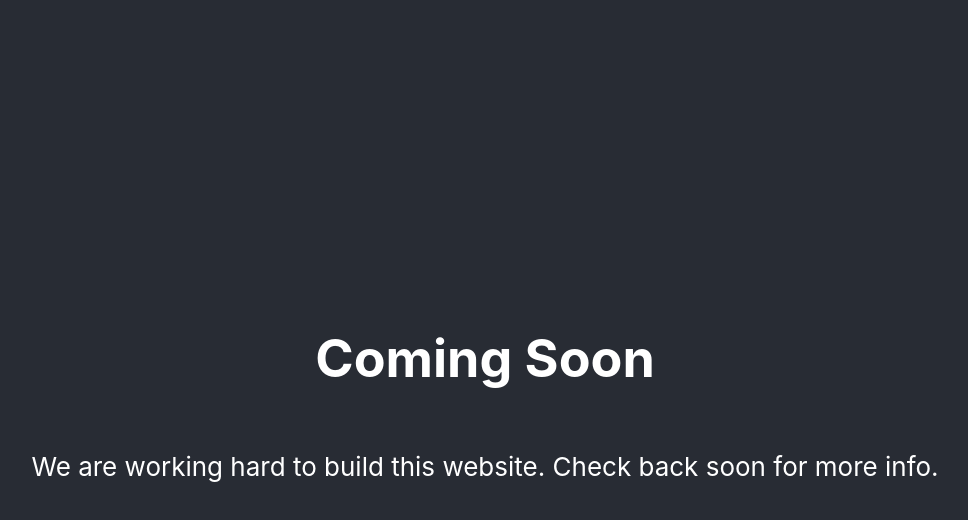
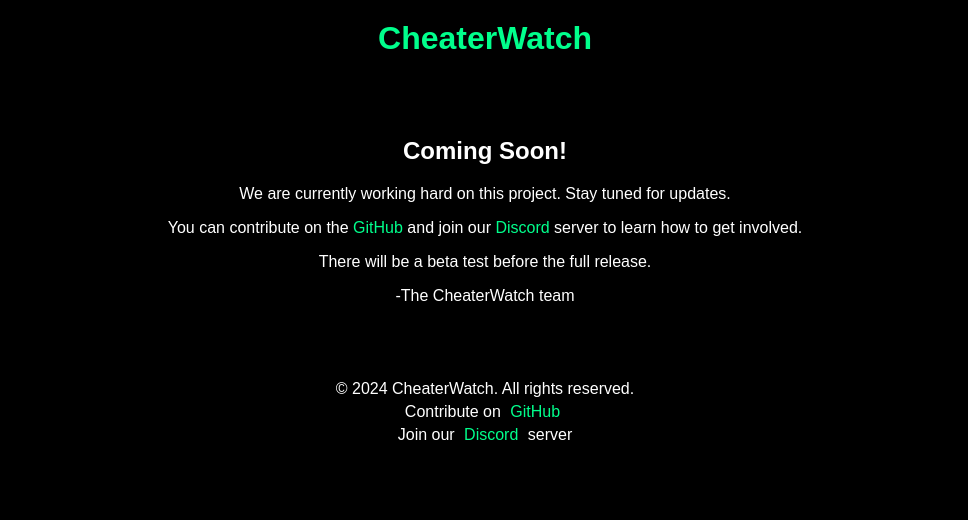
Before and after one commit to KingCharlesVI/cheaterwatch-coming-soon, a React (Create React App) app in the folder cheaterwatch-coming-soon/: page / in a window 1280 px wide. Shown: the top 520 px of the page, without its empty margins (155-1123 px from the left). Built offline with nearby package versions, Linux system fonts and the light colour scheme.

Commit message:
Update
- New coming soon page

```diff
--- a/cheaterwatch-coming-soon/src/App.css
+++ b/cheaterwatch-coming-soon/src/App.css
@@ -1,38 +1,80 @@
-.App {
+/* App.css */
+
+/* Global Styles */
+body {
+  margin: 0;
+  padding: 0;
+  font-family: 'Poppins', sans-serif;
+  background-color: #000000;
+  color: #ffffff;
+  display: flex;
+  flex-direction: column;
+  min-height: 100vh;
+}
+
+a {
+  color: #00ff8c;
+  text-decoration: none;
+}
+
+a:hover {
+  text-decoration: underline;
+}
+
+/* Header Styles */
+.header {
+  background-color: #000000;
+  padding: 20px;
   text-align: center;
 }
 
-.App-logo {
-  height: 40vmin;
-  pointer-events: none;
+.header h1 {
+  margin: 0;
+  font-size: 2rem;
+  color: #00ff8c; /* Green color */
 }
 
-@media (prefers-reduced-motion: no-preference) {
-  .App-logo {
-    animation: App-logo-spin infinite 20s linear;
+/* Main Content Styles */
+.main-content {
+  max-width: 800px;
+  margin: 20px auto;
+  padding: 20px;
+  text-align: center;
+}
+
+.main-content h2 {
+  font-size: 1.5rem;
+  margin-bottom: 20px;
+}
+
+.main-content p {
+  font-size: 1rem;
+  margin-bottom: 10px;
+}
+
+/* Footer Styles */
+.footer {
+  background-color: #000000;
+  padding: 20px;
+  text-align: center;
+  margin-top: auto; /* Stick to bottom */
+}
+
+.footer p {
+  margin: 5px 0;
+}
+
+.footer a {
+  margin: 0 5px;
+}
+
+/* Responsive Styles */
+@media screen and (max-width: 768px) {
+  .header h1 {
+    font-size: 1.5rem;
+  }
+
+  .main-content {
+    padding: 10px;
   }
 }
-
-.App-header {
-  background-color: #282c34;
-  min-height: 100vh;
-  display: flex;
-  flex-direction: column;
-  align-items: center;
-  justify-content: center;
-  font-size: calc(10px + 2vmin);
-  color: white;
-}
-
-.App-link {
-  color: #61dafb;
-}
-
-@keyframes App-logo-spin {
-  from {
-    transform: rotate(0deg);
-  }
-  to {
-    transform: rotate(360deg);
-  }
-}
--- a/cheaterwatch-coming-soon/src/App.js
+++ b/cheaterwatch-coming-soon/src/App.js
@@ -1,15 +1,18 @@
+// App.js
 import React from 'react';
 import './App.css';
+import Header from './components/Header';
+import MainContent from './components/MainContent';
+import Footer from './components/Footer';
 
 function App() {
-  return (
-    <div className="App">
-      <header className="App-header">
-        <h1>Coming Soon</h1>
-        <p>We are working hard to build this website. Check back soon for more info.</p>
-      </header>
-    </div>
-  );
+    return (
+        <div className="App">
+            <Header />
+            <MainContent />
+            <Footer />
+        </div>
+    );
 }
 
 export default App;
--- /dev/null
+++ b/cheaterwatch-coming-soon/src/components/Footer.js
@@ -0,0 +1,14 @@
+// Footer.js
+import React from 'react';
+
+const Footer = () => {
+    return (
+        <footer className="footer">
+            <p>&copy; 2024 CheaterWatch. All rights reserved.</p>
+            <p>Contribute on <a href="https://github.com/CheaterWatch" target="_blank" rel="noopener noreferrer">GitHub</a></p>
+            <p>Join our <a href="https://discord.com/invite/your-discord-invite" target="_blank" rel="noopener noreferrer">Discord</a> server</p>
+        </footer>
+    );
+};
+
+export default Footer;
--- /dev/null
+++ b/cheaterwatch-coming-soon/src/components/Header.js
@@ -0,0 +1,12 @@
+// Header.js
+import React from 'react';
+
+const Header = () => {
+    return (
+        <header className="header">
+            <h1>CheaterWatch</h1>
+        </header>
+    );
+};
+
+export default Header;
--- /dev/null
+++ b/cheaterwatch-coming-soon/src/components/MainContent.js
@@ -0,0 +1,16 @@
+// MainContent.js
+import React from 'react';
+
+const MainContent = () => {
+    return (
+        <div className="main-content">
+            <h2>Coming Soon!</h2>
+            <p>We are currently working hard on this project. Stay tuned for updates.</p>
+            <p>You can contribute on the <a href="https://github.com/CheaterWatch" target="_blank" rel="noopener noreferrer">GitHub</a> and join our <a href="https://discord.com/invite/your-discord-invite" target="_blank" rel="noopener noreferrer">Discord</a> server to learn how to get involved.</p>
+            <p>There will be a beta test before the full release.</p>
+            <p>-The CheaterWatch team</p>
+        </div>
+    );
+};
+
+export default MainContent;
```
